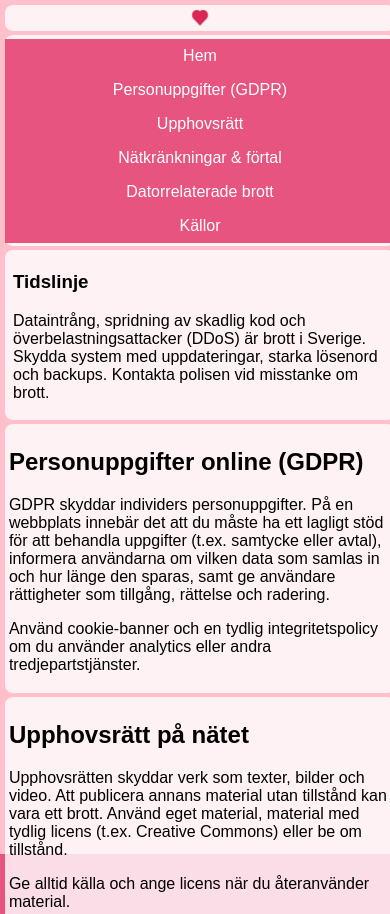
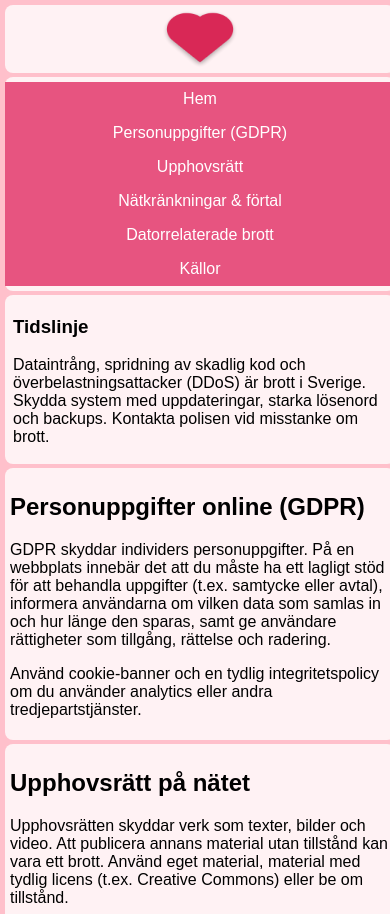
Before and after one commit to simfliXD/WEBB, a plain HTML site: page Responsive Design/RespopnsiveDesign.html in a window 390 px wide. Shown: the top 914 px of the page. Drawn offline with Linux system fonts and the light colour scheme.

Commit message:
Adjust layout and styles for improved responsiveness; update height, max-height, and grid configurations

```diff
--- a/Responsive Design/styles.css
+++ b/Responsive Design/styles.css
@@ -22,7 +22,7 @@ body {
   padding: 5px;
   border: 0;
   margin: 0 auto;
-  height: 100vh;
+  height: 100%;
   width: 90%;
 }
 
@@ -87,7 +87,7 @@ body {
   padding: 0;
   width: auto;
   height: auto;
-  max-height: 48px;
+  max-height: 58px;
 }
 
 .grid > div.blurb {
@@ -114,7 +114,7 @@ body {
 @media (width < 720px) {
   .grid {
     grid-template-columns: 0.5fr 1fr;
-    grid-template-rows: 1fr 1fr 1fr 1fr auto;
+    grid-template-rows: auto 1fr 1fr 1fr auto;
     grid-template-areas:
       "loga meny"
       "blurb blurb"
@@ -126,13 +126,21 @@ body {
     width: 96%;
   }
   .grid > div {
-    padding: 1%;
+    padding: 5px;
+  }
+  .meny > div.loga {
+    padding: 0;
+  }
+  .meny ul {
+    flex-direction: row;
+    align-items: center;
   }
 }
 
 @media (width < 500px) {
   .grid {
     grid-template-columns: 1fr;
+    grid-template-rows: 0.25fr auto 0.5fr 1fr 1fr 1fr auto;
     grid-template-areas:
       "loga"
       "meny"
@@ -144,13 +152,16 @@ body {
     gap: 4px;
     width: 100%;
   }
+  .meny > div.loga {
+    padding: 0;
+  }
   .meny ul {
     flex-direction: column;
     align-items: center;
   }
   .grid > div.loga img {
     height: auto;
-    width: 5%;
+    width: 20%;
     justify-self: center;
   }
 }
```
